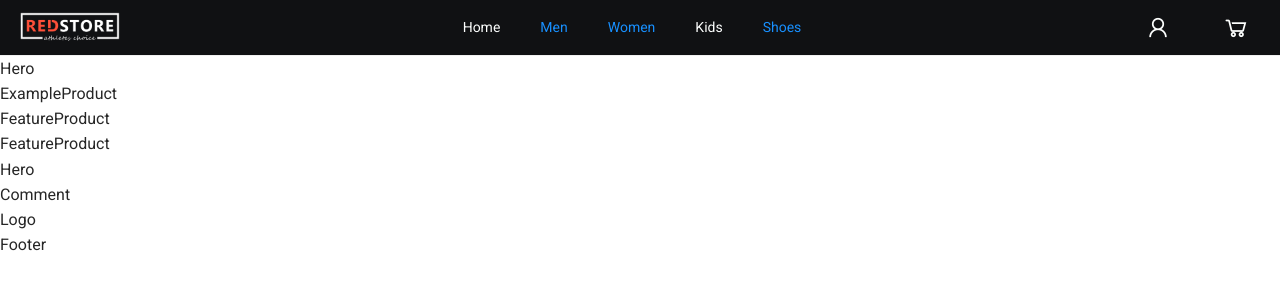
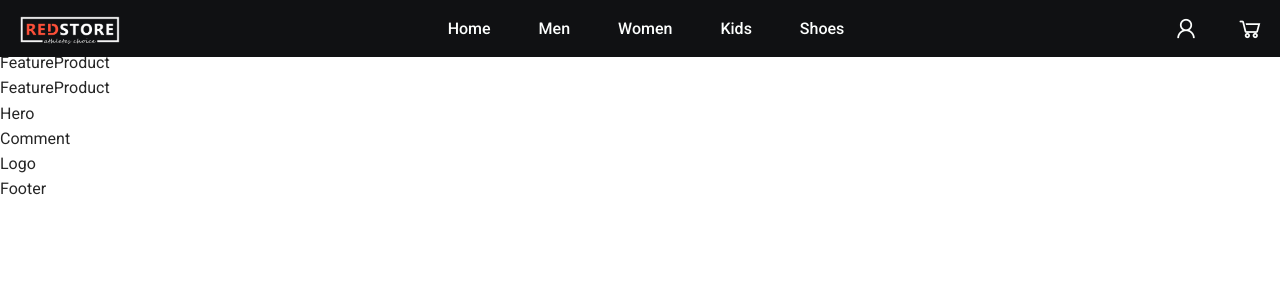
Before and after one commit to thanhvu233/Ecommerce-website, a React (Create React App) app: page / in a window 1280 px wide. Shown: the top 300 px of the page. Built offline with nearby package versions, Linux system fonts and the light colour scheme.

Commit message:
finish header

```diff
--- a/src/components/common/Header.js
+++ b/src/components/common/Header.js
@@ -1,14 +1,12 @@
-import { ShoppingCartOutlined, UserOutlined } from '@ant-design/icons/lib/icons';
 import { Menu } from 'antd';
-import React, { useState } from 'react';
-import { useHistory } from 'react-router-dom';
-import { Link } from 'react-router-dom';
+import React from 'react';
+import { Link, useHistory } from 'react-router-dom';
 import logo from '../../assets/images/logo-white.png';
 import styles from './Header.module.scss';
 
 const { SubMenu } = Menu;
 
-export function Header() {
+export function Header({ current }) {
     const history = useHistory();
 
     const menNavigate = () => {
@@ -20,61 +18,40 @@ export function Header() {
     };
 
     return (
-        <Menu mode='horizontal' className={styles.menu}>
-            <div className={styles.menuItem}>
-                <Menu.Item key='logo'>
-                    <Link to='/'>
-                        <img src={logo} alt='logo' className={styles.logo} />
-                    </Link>
-                </Menu.Item>
+        <div className={styles.header}>
+            <div className={styles.logo}>
+                <Link to='/'>
+                    <img src={logo} alt='logo' />
+                </Link>
             </div>
-            <div className={styles.menuItem}>
-                <Menu.Item key='home'>
-                    <Link to='/'>Home</Link>
-                </Menu.Item>
+            <div>
+                <ul className={styles.menu}>
+                    <li className={styles.menuItem}>
+                        <Link to='/'>Home</Link>
+                    </li>
+                    <li className={styles.menuItem}>
+                        <Link to='/products/men'>Men</Link>
+                    </li>
+                    <li className={styles.menuItem}>
+                        <Link to='/products/women'>Women</Link>
+                    </li>
+                    <li className={styles.menuItem}>
+                        <Link to='/products/kids'>Kids</Link>
+                    </li>
+                    <li className={styles.menuItem}>
+                        <Link to='/products/shoes'>Shoes</Link>
+                    </li>
+                </ul>
+            </div>
+            <div className={styles.icon}>
+                <Link to='/login'>
+                    <i className={`${styles.icon} las la-user`} />
+                </Link>
 
-                <SubMenu key='men' title='Men' onTitleClick={menNavigate}>
-                    <Menu.Item key='men-shirt'>
-                        <Link to='/products/men/shirt'>Shirt</Link>
-                    </Menu.Item>
-                    <Menu.Item key='men-trousers'>
-                        <Link to='/products/men/trousers'>Trousers</Link>
-                    </Menu.Item>
-                </SubMenu>
-
-                <SubMenu key='women' title='Women' onTitleClick={womenNavigate}>
-                    <Menu.Item key='women-shirt'>
-                        <Link to='/products/women/shirt'>Shirt</Link>
-                    </Menu.Item>
-                    <Menu.Item key='women-trousers'>
-                        <Link to='/products/women/trousers'>Trousers</Link>
-                    </Menu.Item>
-                </SubMenu>
-
-                <Menu.Item key='kids'>
-                    <Link to='/products/kids'>Kids</Link>
-                </Menu.Item>
-
-                <SubMenu key='shoes' title='Shoes' onTitleClick={menNavigate}>
-                    <Menu.Item key='shoes-shirt'>
-                        <Link to='/products/shoes/men'>Men</Link>
-                    </Menu.Item>
-                    <Menu.Item key='men-trousers'>
-                        <Link to='/products/shoes/women'>Women</Link>
-                    </Menu.Item>
-                </SubMenu>
+                <Link to='/cart'>
+                    <i className={`${styles.icon} las la-shopping-cart`} />
+                </Link>
             </div>
-            <div className={styles.menuItem}>
-                <Menu.Item key='login' icon={<i className={`${styles.icon} las la-user`}></i>}>
-                    <Link to='/login'></Link>
-                </Menu.Item>
-                <Menu.Item
-                    key='cart'
-                    icon={<i className={`${styles.icon} las la-shopping-cart`}></i>}
-                >
-                    <Link to='/cart'></Link>
-                </Menu.Item>
-            </div>
-        </Menu>
+        </div>
     );
 }
--- a/src/components/common/Header.module.scss
+++ b/src/components/common/Header.module.scss
@@ -1,58 +1,68 @@
 @import '../../variables/variables';
 
-.menu {
+.header {
     display: flex;
     justify-content: space-between;
     align-items: center;
 
+    position: fixed;
+    z-index: 10;
+
     background-color: $primary-color;
 
     min-height: 56px;
+    width: 100%;
 
     & .logo {
+        margin-left: 20px;
+        margin-top: 4px;
+
+        & img {
+            object-fit: contain;
             width: 100px;
-        height: auto;
-        object-fit: contain;
+        }
+    }
 }
 
-    & .menuItem:nth-child(1) {
-        flex-grow: 1;
-    }
 
-    & .menuItem:nth-child(2) {
+
+.menu {
+    width: 600px;
+
+    height: 57px;
+
     display: flex;
     justify-content: center;
     align-items: center;
-        flex-grow: 3;
+    gap: 48px;
+
+    font-weight: 500;
+
+    margin-bottom: 0;
 
     & a {
         color: $fourth-color;
     }
 
-        & li:hover a {
+    & .menuItem:hover > a {
         color: $secondary-color;
+        transition: color 0.3s ease-in-out;
     }
 }
 
-    & .menuItem:nth-child(3) {
+.icon {
+    color: #fdfffe;
+    font-size: 28px;
+
     display: flex;
-        justify-content: flex-end;
+    justify-content: center;
     align-items: center;
+    gap: 28px;
 
-        flex-grow: 1;
+    margin-right: 8px;
 
-        & .icon {
-            color: $fourth-color;
-            font-size: 28px;
-            transform: translateY(6px);
-        }
-
-        & li:hover .icon {
+    &:hover {
         color: $secondary-color;
+        transition: color 0.3s ease-in-out;
     }
 }
-
-    & .menuItem li:active {
-        background-color: #101113;
-    }
-}
--- a/src/pages/HomePage.js
+++ b/src/pages/HomePage.js
@@ -6,7 +6,7 @@ function HomePage() {
     return (
         <div>
             {/* Begin Header */}
-            <Header />
+            <Header current='men' />
             {/* End Header */}
 
             {/* Begin Hero Section */}
--- a/src/variables/_variables.scss
+++ b/src/variables/_variables.scss
@@ -1,5 +1,4 @@
-$text-color: #101113;
 $primary-color: #101113;
-$secondary-color: #2f4ecb;
+$secondary-color: #157aea;
 $third-color: #ed7922;
 $fourth-color: #fdfffe;
```
Lines whose indentation alone changed are shown as unchanged.
